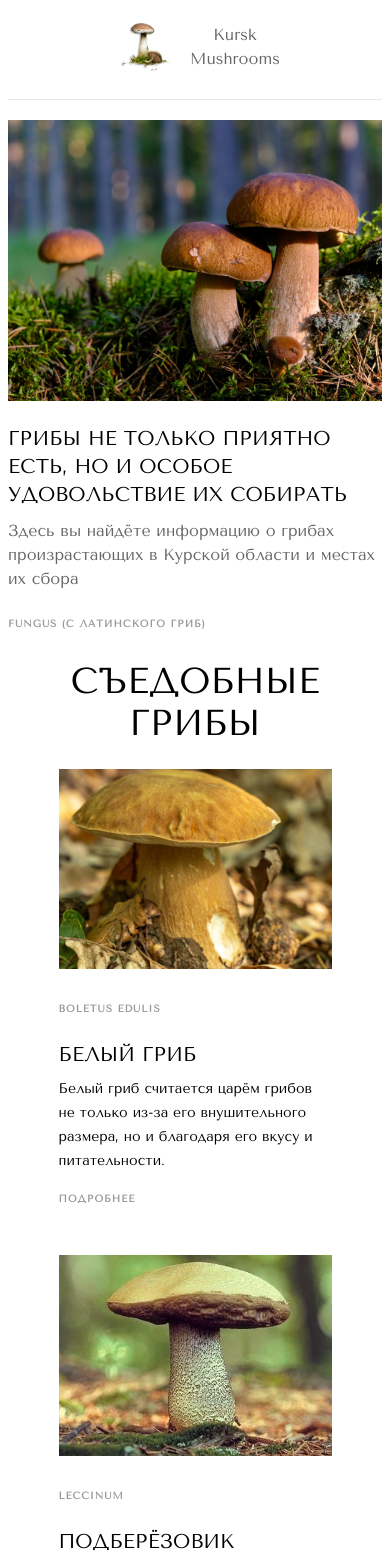
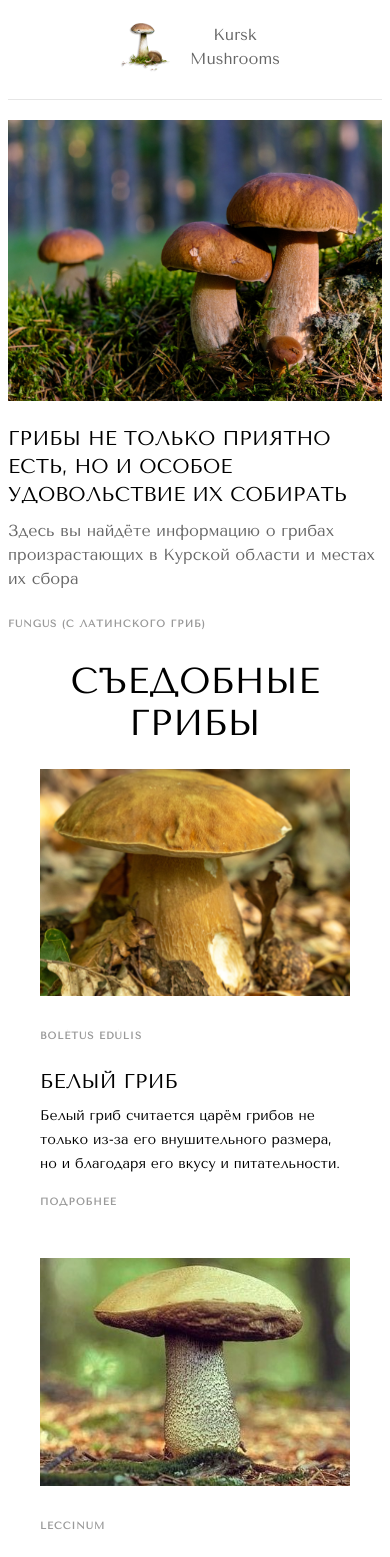
Before and after one commit to Tararatel/Next-TS_Kursk-Mushrooms, a Next.js app: page / in a window 390 px wide. Shown: the top 1557 px of the page. Built offline with nearby package versions, Linux system fonts and the light colour scheme.

Commit message:
edit adaptive style

```diff
--- a/components/Card/Card.module.scss
+++ b/components/Card/Card.module.scss
@@ -42,12 +42,34 @@
 	}
 }
 
+@media (max-width: 755px) {
+	.card {
+		width: 380px;
+	}
+}
+
+@media (max-width: 410px) {
+	.card {
+		width: 360px;
+	}
+}
+
 @media (max-width: 390px) {
 	.card {
-		width: 283px;
+		width: 320px;
 
 		.card__img {
 			min-height: 177px;
 		}
 	}
 }
+
+@media (max-width: 350px) {
+	.card {
+		width: 280px;
+
+		.card__img {
+			min-height: 177px;
+		}
+	}
+}
```
